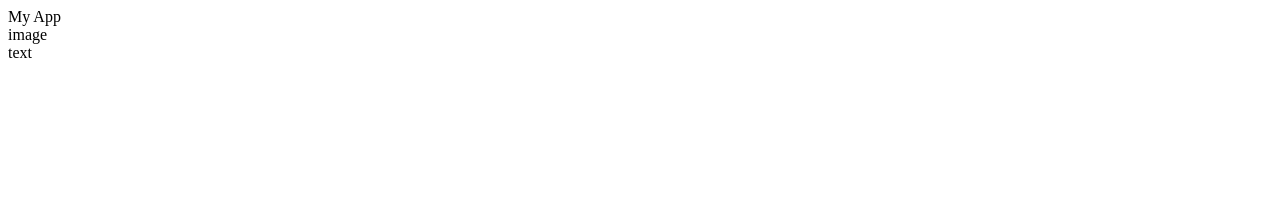
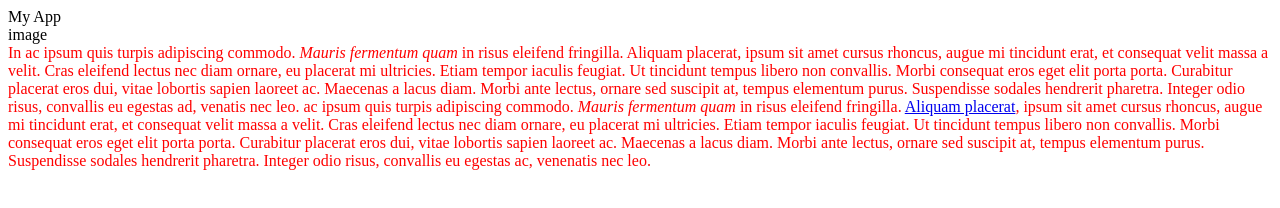
Before and after one commit to Harvnlenny/Udacity, a plain HTML site: page portfolio/toplist/index.html in a window 1280 px wide. Drawn offline with Linux system fonts and the light colour scheme.

Commit message:
adding style

```diff
--- a/portfolio/toplist/index.html
+++ b/portfolio/toplist/index.html
@@ -1,5 +1,13 @@
-<div class="title">My App</div>
-<div class="app">
-    <div class="screenshot">image</div>
-    <div class="description">text</div>
-</div>
+<!DOCTYPE html>
+<html>
+<head>
+    <link rel="stylesheet" href="style.css">
+</head>
+<body>
+    <div class="title">My App</div>
+    <div class="app">
+        <div class="screenshot">image</div>
+        <div class="description">In ac ipsum quis turpis adipiscing commodo. <em>Mauris fermentum quam</em> in risus eleifend fringilla. Aliquam placerat, ipsum sit amet cursus rhoncus, augue mi tincidunt erat, et consequat velit massa a velit. Cras eleifend lectus nec diam ornare, eu placerat mi ultricies. Etiam tempor iaculis feugiat. Ut tincidunt tempus libero non convallis. Morbi consequat eros eget elit porta porta. Curabitur placerat eros dui, vitae lobortis sapien laoreet ac. Maecenas a lacus diam. Morbi ante lectus, ornare sed suscipit at, tempus elementum purus. Suspendisse sodales hendrerit pharetra. Integer odio risus, convallis eu egestas ad, venatis nec leo. ac ipsum quis turpis adipiscing commodo. <em>Mauris fermentum quam</em> in risus eleifend fringilla. <a href="#">Aliquam placerat</a>, ipsum sit amet cursus rhoncus, augue mi tincidunt erat, et consequat velit massa a velit. Cras eleifend lectus nec diam ornare, eu placerat mi ultricies. Etiam tempor iaculis feugiat. Ut tincidunt tempus libero non convallis. Morbi consequat eros eget elit porta porta. Curabitur placerat eros dui, vitae lobortis sapien laoreet ac. Maecenas a lacus diam. Morbi ante lectus, ornare sed suscipit at, tempus elementum purus. Suspendisse sodales hendrerit pharetra. Integer odio risus, convallis eu egestas ac, venenatis nec leo.</div>
+    </div>
+</body>
+</html>
--- a/portfolio/toplist/style.css
+++ b/portfolio/toplist/style.css
@@ -0,0 +1,3 @@
+.description {
+    color: red;
+}
```
